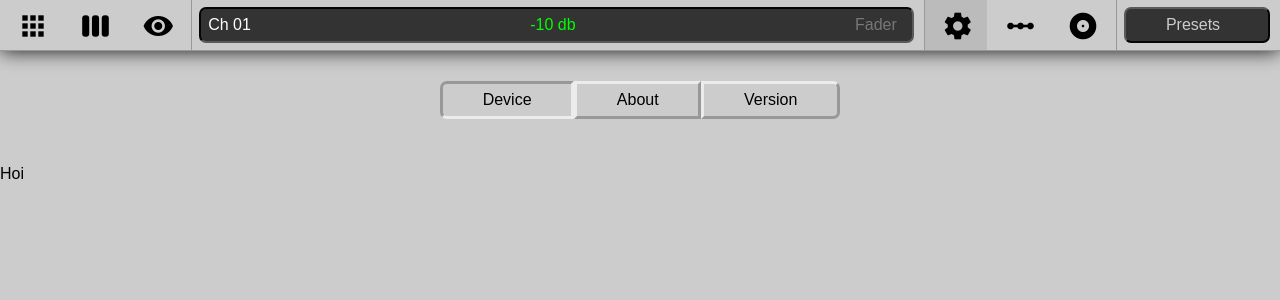
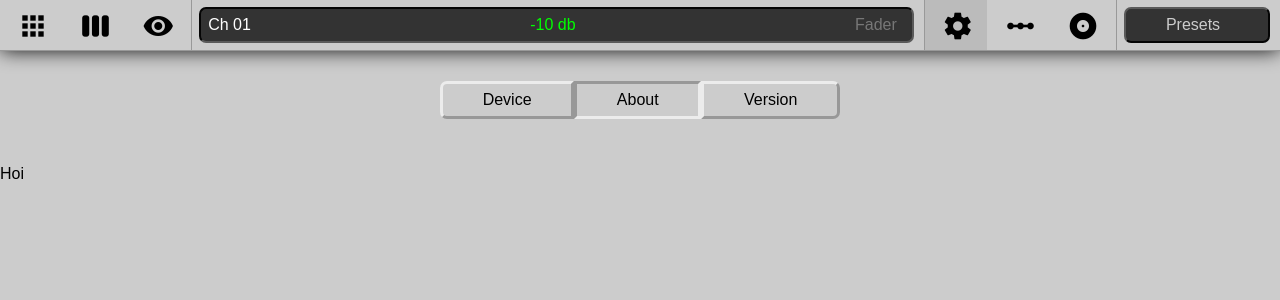
Before and after one commit to maartenverheul/X32-Online, a Vue app: page /#/settings in a window 1280 px wide. Shown: the top 300 px of the page. Built offline with nearby package versions, Linux system fonts and the light colour scheme.

Commit message:
addeds small css

```diff
--- a/src/components/SettingsView.vue
+++ b/src/components/SettingsView.vue
@@ -3,7 +3,7 @@
       <div class="nav">
         <div class="button-group fill">
           <div class="btn">Device</div>
-          <div class="btn">About</div>
+          <div class="btn active">About</div>
           <div class="btn">Version</div>
         </div>
       </div>
@@ -52,11 +52,13 @@ export default {
       &:first-child{
         border-top-left-radius: $radius;
         border-bottom-left-radius: $radius;
-        border-style: inset;
       }
       &:last-child{
         border-top-right-radius: $radius;
         border-bottom-right-radius: $radius;
+      }
+      &.active {
+        border-style: inset;
       }
     }
     &.fill .btn{
```
